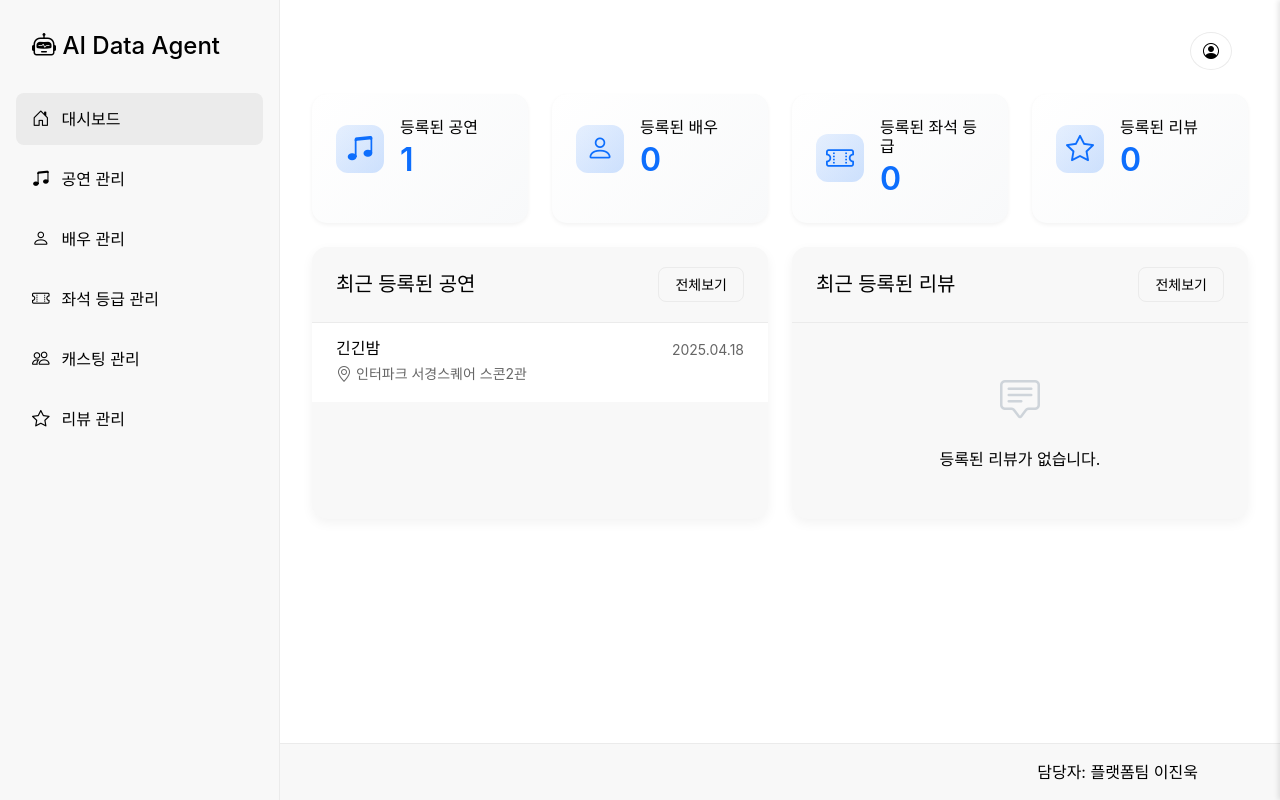
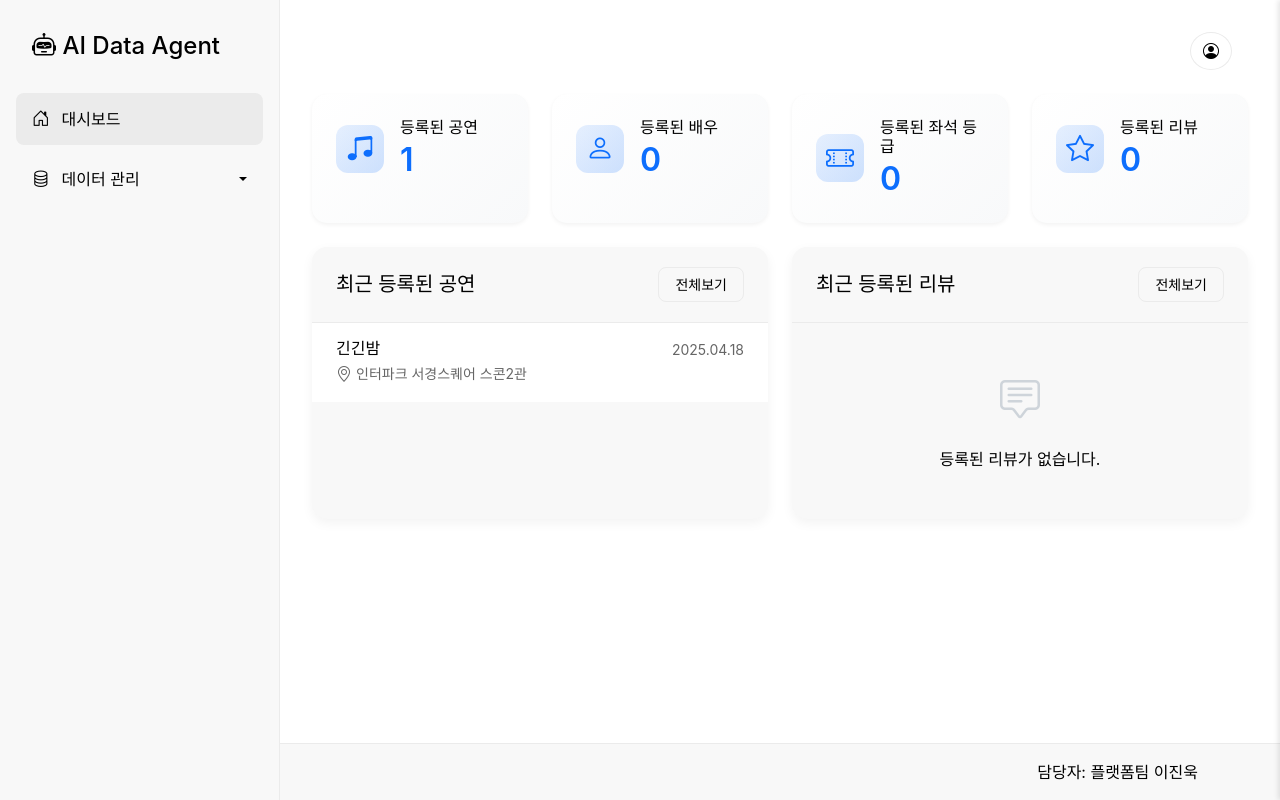
Before and after one commit to ts-agent/library-ai-agent, a Django app: page /data_analysis/ in a window 1280 px wide. Run offline with Django 5.2, Linux system fonts and the light colour scheme; a user stored in the database is signed in; data comes from the database, SQL or seed files in the repository; data that the repository does not hold is empty; some web fonts are replaced.

Commit message:
UI: 사이드바 데이터 관리 그룹화

```diff
--- a/data_analysis/templates/base.html
+++ b/data_analysis/templates/base.html
@@ -75,6 +75,44 @@
         .backdrop.show {
             display: block;
         }
+
+        /* 사이드바 드롭다운 스타일 */
+        .nav-link.dropdown-toggle {
+            position: relative;
+            padding-right: 2rem;
+        }
+
+        .nav-link.dropdown-toggle::after {
+            position: absolute;
+            right: 1rem;
+            top: 50%;
+            transform: translateY(-50%);
+        }
+
+        .nav-link.dropdown-toggle[aria-expanded="true"]::after {
+            transform: translateY(-50%) rotate(180deg);
+        }
+
+        #dataManageSubmenu {
+            background-color: rgba(0, 0, 0, 0.03);
+            border-radius: 0.5rem;
+            margin: 0.5rem 0;
+        }
+
+        #dataManageSubmenu .nav-link {
+            padding: 0.5rem 1rem;
+            font-size: 0.9rem;
+        }
+
+        #dataManageSubmenu .nav-link:hover {
+            background-color: rgba(0, 0, 0, 0.05);
+        }
+
+        #dataManageSubmenu .nav-link.active {
+            background-color: var(--bs-primary);
+            color: white;
+            border-radius: 0.25rem;
+        }
     </style>
 </head>
 <body>
@@ -91,6 +129,15 @@
                 <i class="bi bi-house-door"></i>
                 대시보드
             </a>
+
+            <!-- 데이터 관리 드롭다운 -->
+            <div class="nav-item">
+                <a class="nav-link dropdown-toggle" href="#dataManageSubmenu" data-bs-toggle="collapse" role="button" aria-expanded="false">
+                    <i class="bi bi-database"></i>
+                    데이터 관리
+                </a>
+                <div class="collapse {% if 'performance' in request.resolver_match.url_name or 'actor' in request.resolver_match.url_name or 'seatgrade' in request.resolver_match.url_name or 'casting' in request.resolver_match.url_name or 'review' in request.resolver_match.url_name %}show{% endif %}" id="dataManageSubmenu">
+                    <nav class="nav flex-column ms-3">
                         <a class="nav-link {% if 'performance' in request.resolver_match.url_name %}active{% endif %}" href="{% url 'data_analysis:performance_list' %}">
                             <i class="bi bi-music-note-beamed"></i>
                             공연 관리
@@ -111,6 +158,9 @@
                             <i class="bi bi-star"></i>
                             리뷰 관리
                         </a>
+                    </nav>
+                </div>
+            </div>
         </nav>
     </div>
 
```
Lines whose indentation alone changed are shown as unchanged.
